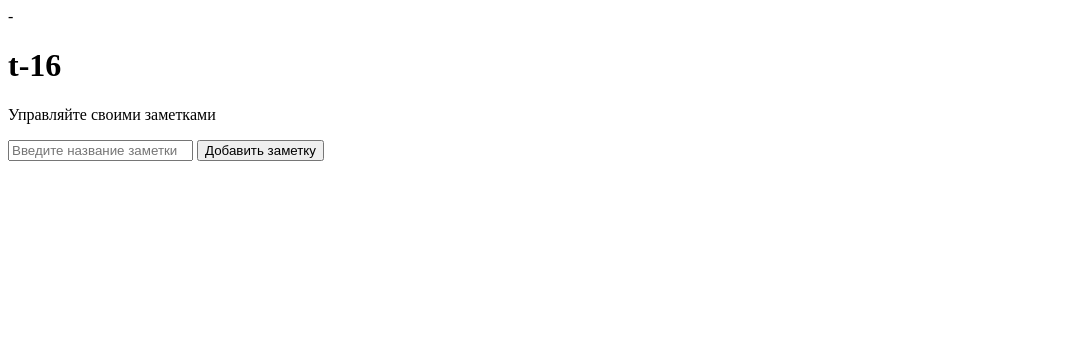
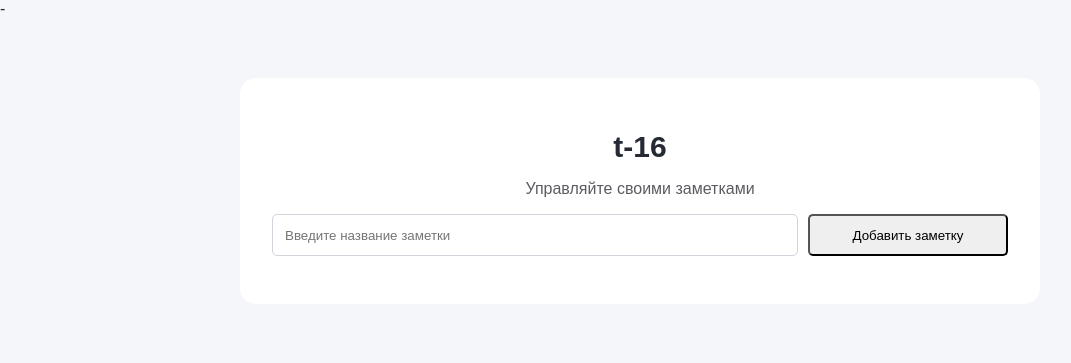
Before and after one commit to Andrey-G1Thub/Practical-Tasks, a Node server app: page / in a window 1280 px wide. Shown: the top 363 px of the page, without its empty margins (0-1071 px from the left). Run offline with Node 20, Linux system fonts and the light colour scheme.

Commit message:
добавлины стили CSS

```diff
--- a/tasksNode+TS/t-16/db.json
+++ b/tasksNode+TS/t-16/db.json
@@ -1,18 +1,26 @@
 [
   {
-    "id": "9513b2b8-4276-4946-99eb-c467319f4e51",
-    "title": "1113333"
+    "id": "13f149b3-a20a-4ab5-9d3f-5d43dd70fe28",
+    "title": "sssssssssssssssssssssssssssssssssssss44444444444444444444444444444444444444444444444444444"
   },
   {
-    "id": "87008498-8c9d-4a93-8855-70c059815807",
-    "title": "589999"
+    "id": "659c925e-86d8-4590-ba79-d37f8f0544d2",
+    "title": "22222222222222222222222222222222222222222222222222222222222222222222222222222222222222222222222222222222222222"
   },
   {
-    "id": "6838841a-a3b1-42d0-920e-ffb4446607d9",
-    "title": "6666"
+    "id": "194db73d-00a8-4ed5-922f-ba1c4d2b4509",
+    "title": "wwww"
   },
   {
-    "id": "efd289d4-3308-4a61-8b45-6578a64c1c5e",
-    "title": "11111111"
+    "id": "c55cd03a-f581-4ce2-bb78-347ecd05a1da",
+    "title": "кукук"
+  },
+  {
+    "id": "13d8260d-0dd9-41c1-8188-fd48807de12f",
+    "title": "ццццццццццццц1.\tУгроза имуществу и жизни: Крона дерева разрослась до критических размеров. Тяжелые ветви вербы нависают непосредственно над моими хозяйственными постройками (гаражом и летней кухней). В случае сильного ветра, снегопада или ухудшения погодных условий существует прямой риск излома дерева и разрушения кровли моих построек, что повлечет крупный материальный ущерб и создает угрозу для жизни людей. Ранее, около двух лет назад, другое аварийное дерево с этого же соседнего участка уже падало от ветра на наш совместный забор, полностью разрушив его. Собственник соседнего участка проигнорировал инцидент, ликвидировать последствия и восстанавливать забор нам пришлось своими силами."
+  },
+  {
+    "id": "2ffec47e-c9da-46aa-80a4-0eed0205ae84",
+    "title": "22"
   }
 ]
--- a/tasksNode+TS/t-16/pages/index.ejs
+++ b/tasksNode+TS/t-16/pages/index.ejs
@@ -3,6 +3,7 @@
   <head>
     <meta charset="UTF-8" />
     <meta name="viewport" content="width=device-width, initial-scale=1.0" />
+    <link rel="stylesheet" href="styles.css" />
     <title><%= title %></title>
   </head>
   -
--- a/tasksNode+TS/t-16/public/styles.css
+++ b/tasksNode+TS/t-16/public/styles.css
@@ -0,0 +1,151 @@
+* {
+  box-sizing: border-box;
+}
+
+body {
+  margin: 0;
+  font-family: Arial, sans-serif;
+  background-color: #f4f6f9;
+  color: #252a34;
+}
+
+/* Основной контейнер */
+.container {
+  width: 100%;
+  max-width: 800px;
+  margin: 60px auto;
+
+  padding: 32px;
+  background-color: #ffffff;
+  border-radius: 16px;
+}
+
+.header {
+  text-align: center;
+}
+.header h1 {
+  font-size: 30px;
+  margin-bottom: 5px;
+}
+.subtitle {
+  color: #5a5c61;
+}
+.add-note-form {
+  display: flex;
+  gap: 10px;
+}
+/* inpu and button */
+.add-note-form input {
+  flex: 1;
+  height: 42px;
+  padding: 0 12px;
+  border: solid 1px #d1d5db;
+  border-radius: 5px;
+}
+.add-note-form button {
+  width: 200px;
+  height: 42px;
+  border-radius: 5px;
+  cursor: pointer;
+}
+.add-note-form input:focus {
+  outline: 2px solid #7c9cff;
+}
+.add-note-form button:hover {
+  background-color: rgb(190, 187, 187);
+}
+
+/* карточки заметок */
+.notes-list {
+  display: flex;
+  flex-direction: column;
+  gap: 10px;
+}
+
+.note {
+  display: flex;
+  align-items: center;
+  background-color: rgb(236, 236, 234);
+  border: solid 1px #d1d5db;
+  border-radius: 5px;
+  justify-content: space-between;
+  padding: 12px;
+  gap: 10px;
+}
+/* группа кнопок */
+.note-actions {
+  display: flex;
+  gap: 10px;
+  flex-shrink: 0;
+}
+/* ширина заметки */
+.note p {
+  flex: 1;
+  min-width: 0;
+  /* white-space: nowrap;
+  overflow: hidden;
+  text-overflow: ellipsis; */
+  overflow-wrap: anywhere;
+}
+
+/* кнопки */
+.update-btn,
+.delete-btn {
+  padding: 10px;
+  border: none;
+  border-radius: 5px;
+  cursor: pointer;
+  transition: background-color 0.2s ease;
+}
+
+.update-btn {
+  background-color: #0043ffd1;
+  color: white;
+}
+.update-btn:hover {
+  background-color: #0639c7d1;
+}
+.delete-btn {
+  background-color: #ff0000d1;
+  color: white;
+}
+
+.delete-btn:hover {
+  background-color: #d10b0bd1;
+}
+/* модальный экран */
+.modal-container {
+  position: fixed;
+  inset: 0;
+  display: flex;
+  justify-content: center;
+  align-items: center;
+  background-color: rgba(0, 0, 0, 0.6);
+  z-index: 100;
+}
+.modal-note {
+  background-color: white;
+  width: 100%;
+  padding: 15px;
+  max-width: 600px;
+  border-radius: 5px;
+  box-shadow: 0 8px 25px rgba(0, 0, 0, 0.15);
+  /* Это позволит прокручивать содержимое формы, если оно не помещается по высоте экрана. */
+  max-height: calc(100vh - 32px);
+  overflow-y: auto;
+}
+#modal-title-input {
+  width: 100%;
+  min-height: 42px;
+  padding: 0 12px;
+  border: 1px solid #d1d5db;
+  border-radius: 5px;
+}
+
+/* для мобилки */
+@media (max-width: 600px) {
+  .container {
+    margin: 20px auto;
+    padding: 16px;
+  }
+}
--- a/tasksNode+TS/t-16/src/client/component/note.ts
+++ b/tasksNode+TS/t-16/src/client/component/note.ts
@@ -8,6 +8,9 @@ export const structureNote = (note: Note) => {
   const pEl = document.createElement('p')
   pEl.textContent = note.title
 
+  const actions = document.createElement('div')
+  actions.className = 'note-actions'
+
   const updateBtn = document.createElement('button')
   updateBtn.className = 'update-btn'
   updateBtn.textContent = 'Редактировать'
@@ -16,6 +19,7 @@ export const structureNote = (note: Note) => {
   deleteBtn.className = 'delete-btn'
   deleteBtn.textContent = 'Удалить'
 
-  divIdNote.append(pEl, updateBtn, deleteBtn)
+  actions.append(updateBtn, deleteBtn)
+  divIdNote.append(pEl, actions)
   return divIdNote
 }
```
